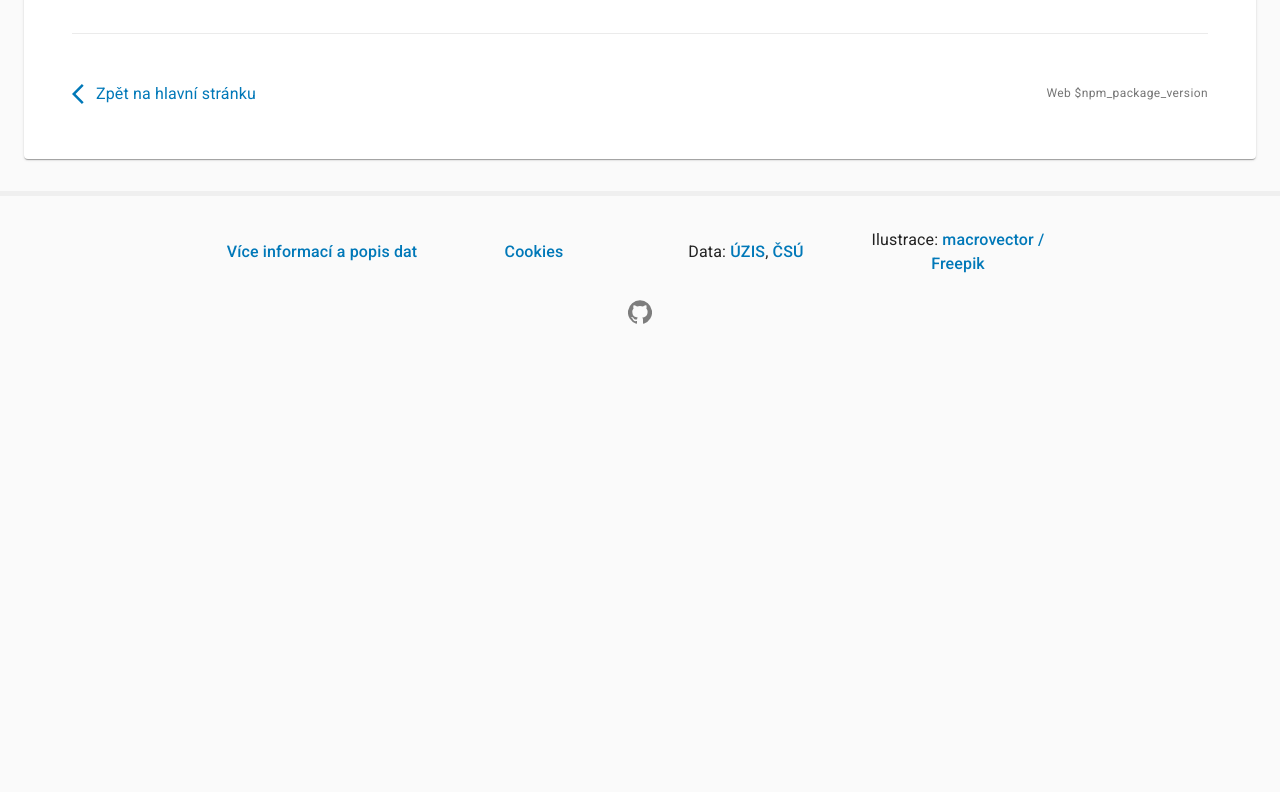
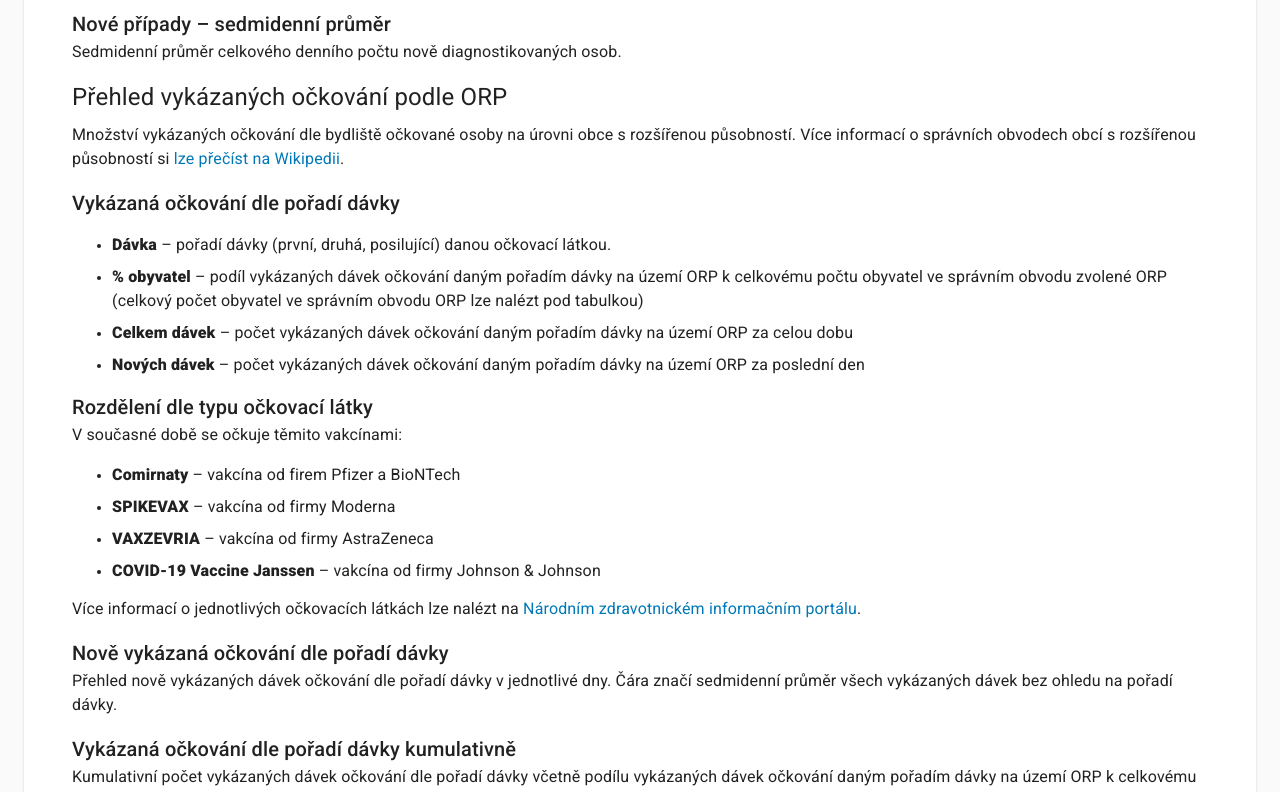
Before and after one commit to pehovorka/covid-obce-frontend, a React (Create React App) app: page /info in a window 1280 px wide. Shown: the part 1261-2053 px from the top of the page. Before the commit the page ends 1624 px from the top, so only its background shows below. Built offline with nearby package versions, Linux system fonts and the light colour scheme; no server answers.

Commit message:
💬 Add vaccinations data description to info page

```diff
--- a/src/assets/infoContent.md
+++ b/src/assets/infoContent.md
@@ -10,7 +10,7 @@ K aktualizaci dochází 1× denně, zpravidla v ranních hodinách. Datum a čas
 
 ## Kdo provozuje web Covid v obcích?
 
-Tento web není oficiálním informačním kanálem Ministerstva zdravotnictví, nestojí za ním žádná organizace ani mediální dům. Web vytvářím a spravuji ve volném čase, v případě dotazů či připomínek mě můžete kontaktovat na e-mailu covid-obce@petrhovorka.com nebo na síti [LinkedIn](https://www.linkedin.com/in/pehovorka/). Zdrojový kód tohoto webu lze nalézt [zde](https://github.com/pehovorka/covid-obce-frontend/).
+Tento web není oficiálním informačním kanálem Ministerstva zdravotnictví, nestojí za ním žádná organizace ani mediální dům. Web vytvářím a spravuji ve volném čase, v případě dotazů či připomínek mě můžete kontaktovat na e-mailu covid-obce@petrhovorka.com nebo na síti [LinkedIn](https://www.linkedin.com/in/pehovorka/). Zdrojové kódy tohoto webu lze nalézt na mém [GitHubu](https://github.com/search?q=user%3Apehovorka+covidvobcich).
 
 ## Proč vznikl tento web?
 
@@ -23,6 +23,8 @@ Přehledné informace o aktuálních opatřeních v souvislosti se šířením C
 ---
 
 # Popis dat
+
+## Epidemiologická charakteristika obcí
 
 ### Aktivní případy
 
@@ -44,4 +46,34 @@ Počet nově diagnostikovaných za daný den ve věkové skupině 65+.
 
 Sedmidenní průměr celkového denního počtu nově diagnostikovaných osob.
 
+## Přehled vykázaných očkování podle ORP
+
+Množství vykázaných očkování dle bydliště očkované osoby na úrovni obce s rozšířenou působností. Více informací o správních obvodech obcí s rozšířenou působností si [lze přečíst na Wikipedii](https://cs.wikipedia.org/wiki/Obec_s_roz%C5%A1%C3%AD%C5%99enou_p%C5%AFsobnost%C3%AD).
+
+### Vykázaná očkování dle pořadí dávky
+
+- **Dávka** – pořadí dávky (první, druhá, posilující) danou očkovací látkou.
+- **% obyvatel** – podíl vykázaných dávek očkování daným pořadím dávky na území ORP k celkovému počtu obyvatel ve správním obvodu zvolené ORP (celkový počet obyvatel ve správním obvodu ORP lze nalézt pod tabulkou)
+- **Celkem dávek** – počet vykázaných dávek očkování daným pořadím dávky na území ORP za celou dobu
+- **Nových dávek** – počet vykázaných dávek očkování daným pořadím dávky na území ORP za poslední den
+
+### Rozdělení dle typu očkovací látky
+
+V současné době se očkuje těmito vakcínami:
+
+- **Comirnaty** – vakcína od firem Pfizer a BioNTech
+- **SPIKEVAX** – vakcína od firmy Moderna
+- **VAXZEVRIA** – vakcína od firmy AstraZeneca
+- **COVID-19 Vaccine Janssen** – vakcína od firmy Johnson & Johnson
+
+Více informací o jednotlivých očkovacích látkách lze nalézt na [Národním zdravotnickém informačním portálu](https://www.nzip.cz/clanek/1079-overene-informace-o-vakcinach-proti-covid-19).
+
+### Nově vykázaná očkování dle pořadí dávky
+
+Přehled nově vykázaných dávek očkování dle pořadí dávky v jednotlivé dny. Čára značí sedmidenní průměr všech vykázaných dávek bez ohledu na pořadí dávky.
+
+### Vykázaná očkování dle pořadí dávky kumulativně
+
+Kumulativní počet vykázaných dávek očkování dle pořadí dávky včetně podílu vykázaných dávek očkování daným pořadím dávky na území ORP k celkovému počtu obyvatel ve správním obvodu zvolené ORP.
+
 ---
--- a/src/pages/InfoPage/InfoPage.style.js
+++ b/src/pages/InfoPage/InfoPage.style.js
@@ -27,13 +27,13 @@ export const options = {
     },
     h3: {
       component: Typography,
-      props: { gutterBottom: false, variant: "subtitle1", component: "h4" },
+      props: { gutterBottom: false, variant: "h6", component: "h4" },
     },
     h4: {
       component: Typography,
       props: { gutterBottom: true, variant: "caption", paragraph: true },
     },
-    p: { component: Typography, props: { paragraph: true } },
+    p: { component: Typography, props: { paragraph: true, variant: "body1" } },
     a: { component: Link },
     li: {
       component: withStyles(styles)(({ classes, ...props }) => (
```
